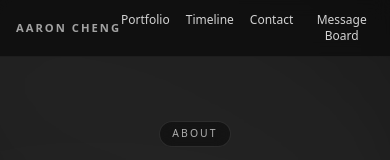
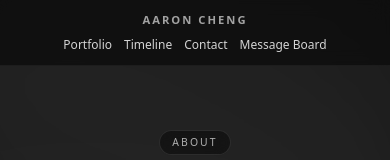
Before and after one commit to aaronchenghs/aaroncheng_v2, a React (Vite) app: page / in a window 390 px wide. Shown: the top 160 px of the page. Built offline with nearby package versions, Linux system fonts and the light colour scheme; no server answers; the database is empty.

Commit message:
Fix mobile rendering of projects

```diff
--- a/src/components/AppHeader.tsx
+++ b/src/components/AppHeader.tsx
@@ -5,12 +5,15 @@ import { SECTION_SELECTORS } from '../lib/sectionSelectors';
 
 const styles = {
   root: 'sticky top-0 z-30 border-b border-white/5 bg-neutral-950/70 backdrop-blur',
-  nav: 'mx-auto flex max-w-8xl items-center justify-between px-4 py-3 select-none',
+  nav:
+    'mx-auto flex max-w-8xl flex-col gap-2 px-4 py-3 select-none ' +
+    'sm:flex-row sm:items-center sm:justify-between',
+  brandRow: 'flex justify-center sm:justify-start',
   brandButton:
     'whitespace-nowrap text-[0.7rem] sm:text-sm font-semibold ' +
     'tracking-[0.18em] sm:tracking-[0.25em] uppercase text-neutral-400 ' +
     'hover:text-white cursor-pointer select-none',
-  navContainer: 'flex gap-4',
+  navContainer: 'flex flex-wrap justify-center gap-3 sm:gap-4 ' + 'sm:justify-end',
   navLink: 'text-xs font-medium text-neutral-300 transition-colors hover:text-white',
 } as const;
 
@@ -31,10 +34,11 @@ export function AppHeader() {
   return (
     <header className={styles.root}>
       <nav className={styles.nav}>
-        <button type="button" onClick={handleKaomojiIncrement} className={styles.brandButton}>
-          Aaron Cheng {HEADER_KAOMOJIS[kaomojiIndex]}
-        </button>
-
+        <div className={styles.brandRow}>
+          <button type="button" onClick={handleKaomojiIncrement} className={styles.brandButton}>
+            Aaron Cheng {HEADER_KAOMOJIS[kaomojiIndex]}
+          </button>
+        </div>
         <div className={styles.navContainer}>
           <a
             href={`#${SECTION_SELECTORS.PORTFOLIO}`}
--- a/src/components/Sections/Section.tsx
+++ b/src/components/Sections/Section.tsx
@@ -1,15 +1,15 @@
 import type { ReactNode } from 'react';
-import { motion } from 'framer-motion';
+import { motion, useReducedMotion } from 'framer-motion';
 
 const styles = {
-  root: 'scroll-mt-24 py-16 border-b border-white/5 last:border-b-0',
+  root: 'scroll-mt-24 py-16 border-b border-white/5 last:border-b-0', // you already had similar
   inner: 'space-y-8',
-  header: 'flex flex-col items-center justify-center space-y-3 text-center',
+  header: 'flex flex-col items-center justify-center space-y-3',
   label:
     'inline-flex items-center rounded-full border border-white/10 bg-black/40 px-3 py-1 ' +
     'text-[0.65rem] font-medium uppercase tracking-[0.2em] text-neutral-300/80 backdrop-blur',
   title: 'text-2xl md:text-3xl font-semibold tracking-tight text-white',
-  kicker: 'text-sm text-neutral-400 max-w-xl mx-auto',
+  kicker: 'text-sm text-neutral-400 max-w-xl text-center',
   body: 'text-sm md:text-[0.95rem] leading-relaxed text-neutral-300',
 } as const;
 
@@ -19,28 +19,26 @@ type SectionProps = {
   title: string;
   kicker?: string;
   children: ReactNode;
-  subtleOnMount?: boolean;
 };
 
-export function Section({
-  id,
-  label,
-  title,
-  kicker,
-  children,
-  subtleOnMount = false,
-}: SectionProps) {
-  const initialAppearance = subtleOnMount ? { opacity: 0 } : { opacity: 0, y: 30 };
-  const inViewAppearance = subtleOnMount ? { opacity: 1 } : { opacity: 1, y: 0 };
+export function Section({ id, label, title, kicker, children }: SectionProps) {
+  const reduceMotion = useReducedMotion();
+
+  const motionProps = reduceMotion
+    ? {}
+    : {
+        initial: { opacity: 0, y: 16 },
+        whileInView: { opacity: 1, y: 0 },
+        viewport: {
+          once: true,
+          amount: 0.05,
+          margin: '-10% 0px 0px 0px',
+        },
+        transition: { duration: 0.4 },
+      };
+
   return (
-    <motion.section
-      id={id}
-      className={styles.root}
-      initial={initialAppearance}
-      whileInView={inViewAppearance}
-      viewport={{ once: true, amount: 0.2 }}
-      transition={{ duration: 0.5, ease: 'easeOut' }}
-    >
+    <motion.section id={id} className={styles.root} {...motionProps}>
       <div className={styles.inner}>
         <header className={styles.header}>
           {label && <span className={styles.label}>{label}</span>}
```
